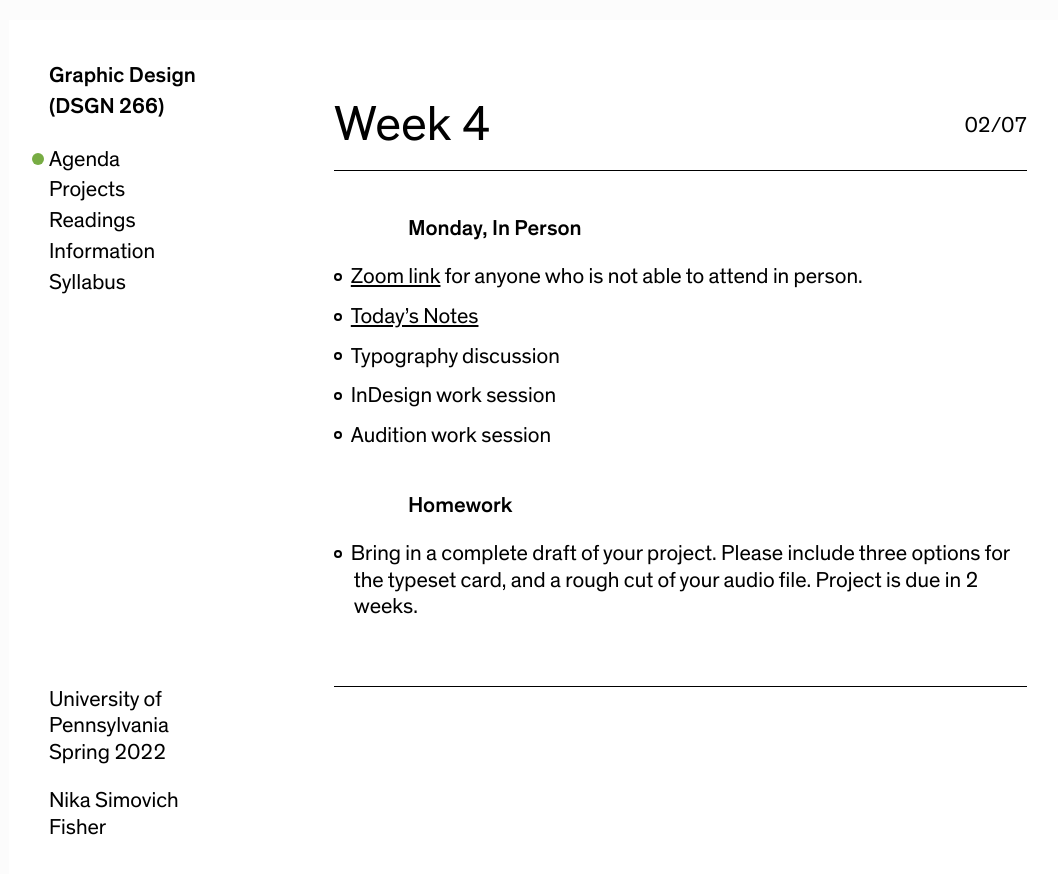
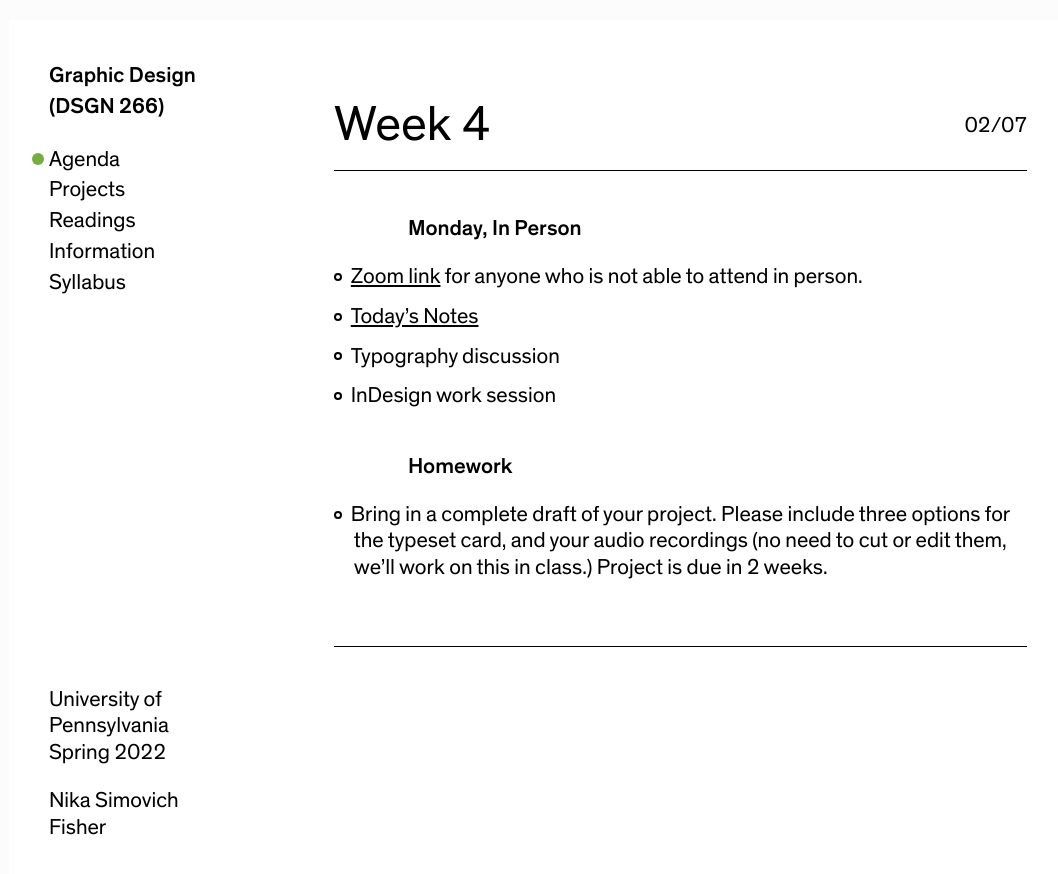
Before and after one commit to nikasimovich/gds22, a Jekyll site: the page built from _agendas/week-4.md, in a window 1280 px wide and 900 px high. Shown: the top 874 px of the window, without its empty margins (11-1069 px from the left). Built offline with Jekyll 4.4.1, drawn with Linux system fonts in a browser that asks for light colours.

Commit message:
Add agenda

```diff
--- a/_agendas/week-4.md
+++ b/_agendas/week-4.md
@@ -11,10 +11,9 @@ summary: Typography, Recording Tips, InDesign, Adobe Audition
 - [Today&rsquo;s Notes](https://paper.dropbox.com/doc/Penn-Graphic-Design-Week-4-Typography-and-Recording--Bbfhn7SqwzHpfT3p7uE9rQEPAQ-3bsN83AM5tdeeIxHme5X0)
 - Typography discussion
 - InDesign work session
-- Audition work session
 
 ### Homework
-- Bring in a complete draft of your project. Please include three options for the typeset card, and a rough cut of your audio file. Project is due in 2 weeks.
+- Bring in a complete draft of your project. Please include three options for the typeset card, and your audio recordings (no need to cut or edit them, we&rsquo;ll work on this in class.) Project is due in 2 weeks.
 
 
 ---
```
